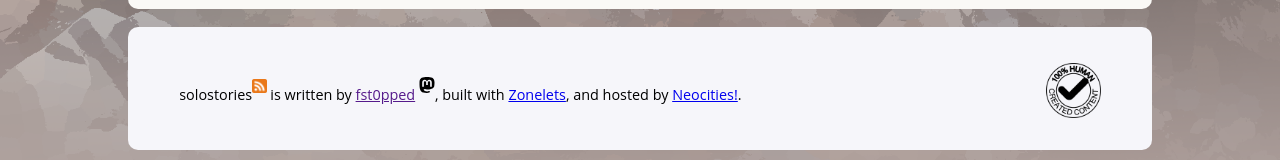
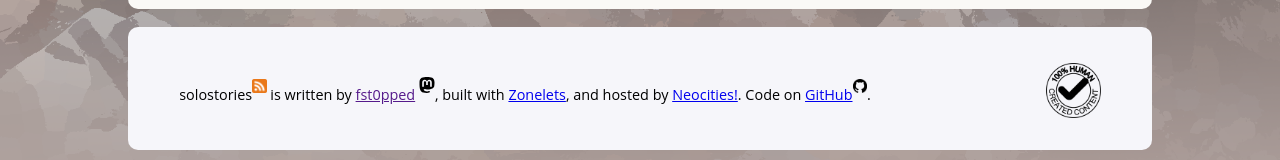
Before and after one commit to fst0pped/neocities-solo-stories, a website: page public/index.html in a window 1280 px wide. Shown: the part 1420-1580 px from the top of the page. Drawn offline with Linux system fonts and the light colour scheme.

Commit message:
Added github link

```diff
--- a/public/script.js
+++ b/public/script.js
@@ -76,7 +76,7 @@ let headerHTML = '<h1>Solo Stories</h1>' +
 
 //Generate the Footer HTML, which uses the variables defined in the BASIC INFO section above to list info about the site.
 //Note: feel free to remove the references to Zonelets and Neocities! Just be careful not to delete any necessary HTML closing tags or other syntax.
-let footerHTML = "<div class='right no-ai'><a href='https://no-ai-icon.com/statement/?url=solostories.neocities.org'><img src='" + relativePath + "/images/no-ai-icon-07.png'  /></a></div>" + "<p>" + blogName + "<a href='" + relativePath + "/postfeed.xml'><img id='rss' src='" + relativePath + "/images/rss.png'  /></a> is written by <a href='" + authorLink + "'>" + authorName + "</a> <a href='https://tabletop.social/@fst0pped'><img id='mastodonfooter' src='" + relativePath + "/images/mastodon.svg' /></a>, built with <a href='https://zonelets.net/'>Zonelets</a>, and hosted by <a href='https://neocities.org/'>Neocities!</a>.</p>";
+let footerHTML = "<div class='right no-ai'><a href='https://no-ai-icon.com/statement/?url=solostories.neocities.org'><img src='" + relativePath + "/images/no-ai-icon-07.png'  /></a></div>" + "<p>" + blogName + "<a href='" + relativePath + "/postfeed.xml'><img id='rss' src='" + relativePath + "/images/rss.png'  /></a> is written by <a href='" + authorLink + "'>" + authorName + "</a> <a href='https://tabletop.social/@fst0pped'><img id='mastodonfooter' src='" + relativePath + "/images/mastodon.svg' /></a>, built with <a href='https://zonelets.net/'>Zonelets</a>, and hosted by <a href='https://neocities.org/'>Neocities!</a>. Code on <a href='https://github.com/fst0pped/neocities-solo-stories'>GitHub<img id='githubfooter' src='" + relativePath + "/images/GitHub_Invertocat_Black.png' /></a>.</p>";
 
 //To do the following stuff, we want to know where we are in the posts array (if we're currently on a post page).
 let currentIndex = -1;
--- a/public/style/style.css
+++ b/public/style/style.css
@@ -199,3 +199,7 @@ div.sologame {
 #footer img#rss {
   width: 1em;
 }
+
+#footer img#githubfooter {
+  width: 1em;
+}
```
Also changed, not shown: public/images/GitHub_Invertocat_Black.png (added).
